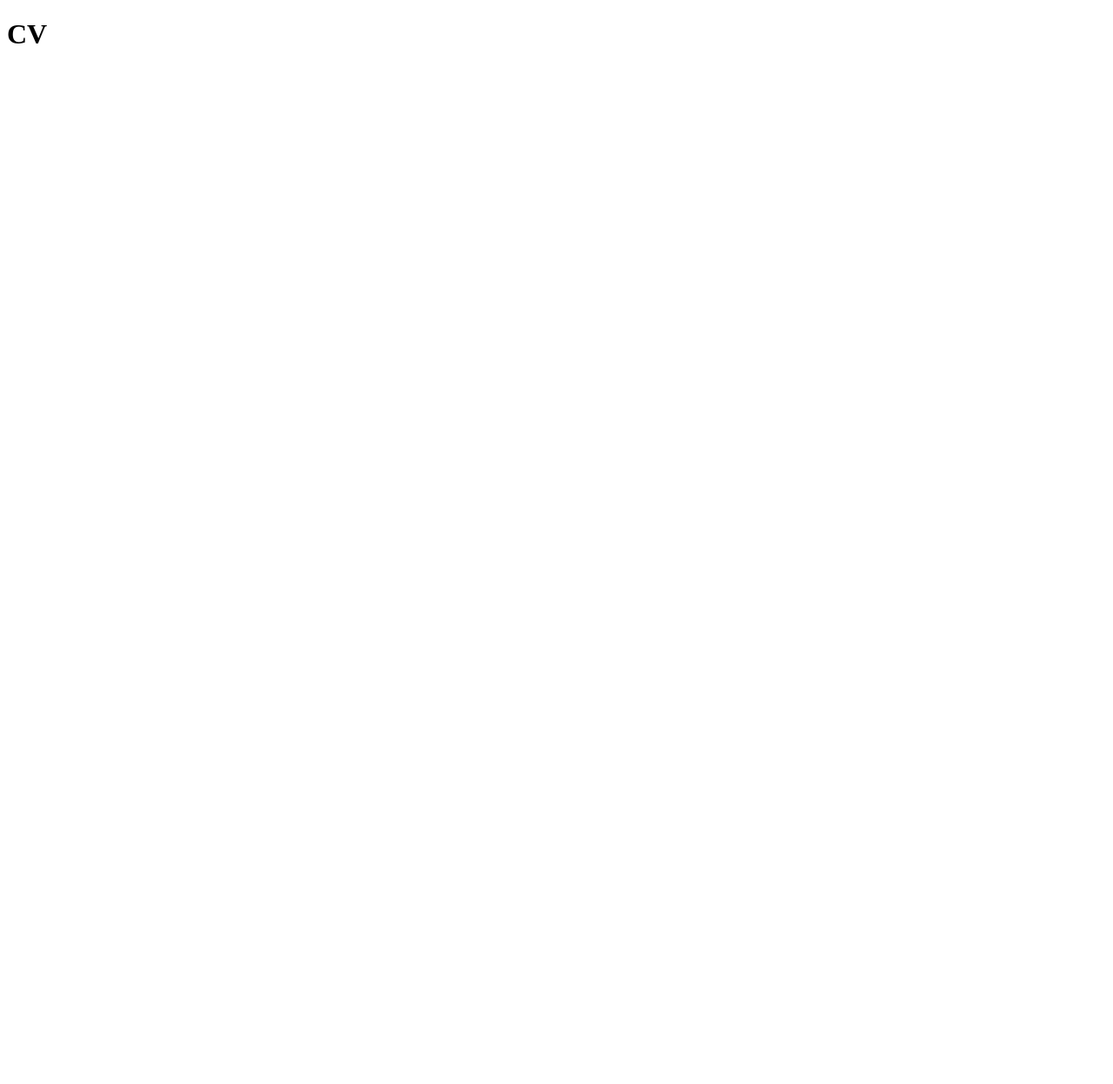
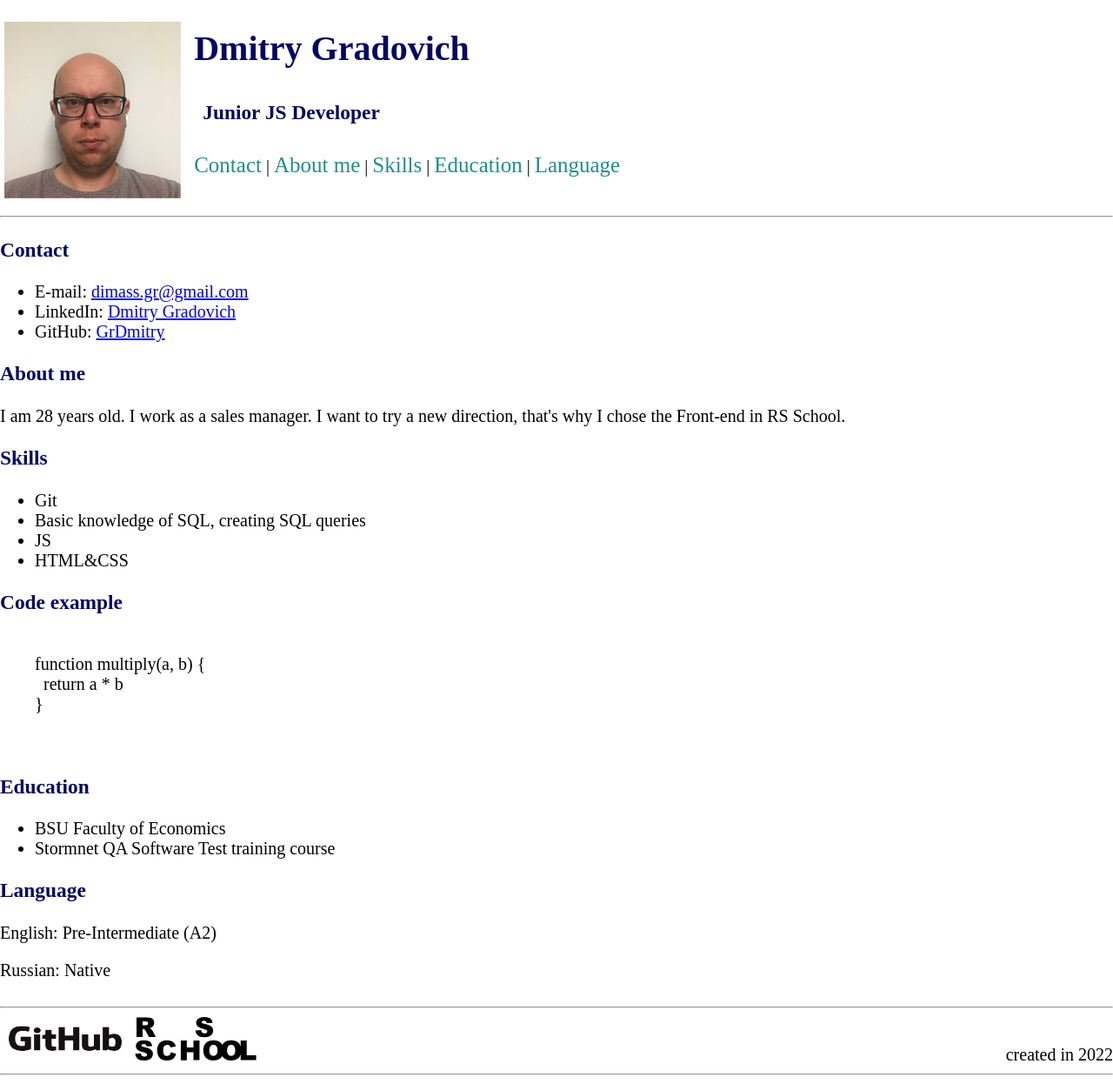
Before and after one commit to GrDmitry/rsschool-cv, a plain HTML site: page index.html in a window 1280 px wide. Shown: the whole page at 87% size. Before the commit the page ends 800 px from the top, so only its background shows below. Drawn offline with Linux system fonts and the light colour scheme; a web font is replaced by a local one.

Commit message:
feat: implement layout, apply styles, add images

```diff
--- a/index.html
+++ b/index.html
@@ -1,10 +1,79 @@
 <!DOCTYPE html>
 <html lang="EN">
   <head>
-    <meta charset="utf-8">
+    <meta charset="utf-8" />
+    <link href="style.css" rel="stylesheet" type="text/css" />
     <title>CV</title>
   </head>
-  <body>
-    <h1>CV</h1>
+
+    <header class="border">
+      <div class="avatar">
+        <img src="./img/photo.jpg" alt="avatar" />
+      </div>
+      <div>
+        <h1>Dmitry Gradovich</h1>
+        <h3 class="h">Junior JS Developer</h3>
+        <nav class="menu">
+          <a href="#Contact">Contact</a> | <a href="#About_me">About me</a> |
+          <a href="#Skills">Skills</a> | <a href="#Education">Education</a> |
+          <a href="#Language">Language</a>
+        </nav>
+      </div>
+          </header>
+        <main>
+ <hr>
+    <h3 id="Contact">Contact</h3>
+    <ul>
+      <li>
+        E-mail: <a href="mailto:dimass.gr@gmail.com">dimass.gr@gmail.com</a>
+      </li>
+      <li>
+        LinkedIn:
+        <a href="https://www.linkedin.com/in/grdmitry/">Dmitry Gradovich</a>
+      </li>
+      <li>GitHub: <a href="https://github.com/GrDmitry/">GrDmitry</a></li>
+    </ul>
+    <h3 id="About_me">About me</h3>
+    <p>
+      I am 28 years old. I work as a sales manager. I want to try a new
+      direction, that's why I chose the Front-end in RS School.
+    </p>
+    <h3 id="Skills">Skills</h3>
+    <ul>
+      <li>Git</li>
+      <li>Basic knowledge of SQL, creating SQL queries</li>
+      <li>JS</li>
+      <li>HTML&CSS</li>
+    </ul>
+    <h3>Code example</h3>
+    <pre>
+      <code>
+        function multiply(a, b) {
+          return a * b
+        }
+      </code>
+    </pre>
+    <h3 id="Education">Education</h3>
+    <ul>
+      <li>BSU Faculty of Economics</li>
+      <li>Stormnet QA Software Test training course</li>
+    </ul>
+    <h3 id="Language">Language</h3>
+    <p>English: Pre-Intermediate (A2)</p>
+    <p>Russian: Native</p>
+  </main>
+    <footer class="footer">
+      <hr />
+      <div>
+        <a href="https://github.com/GrDmitry"
+          ><img src="./img/GitHub_Logo.png" alt="githublogo" />
+        </a>
+        <a href="https://rs.school/js/">
+          <img src="./img/rs_school.svg" alt="rs school logo" />
+        </a>
+        <span>created in 2022</span>
+      </div>
+      <hr />
+    </footer>
   </body>
 </html>
--- a/style.css
+++ b/style.css
@@ -1,2 +1,56 @@
-h1, h2, h3, h4, h5, h6 {
-  color: rgb(0, 0, 0);}
+@import url("https://fonts.googleapis.com/css2?family=Shadows+Into+Light&family=Tiro+Kannada&display=swap");
+* {
+  font-family: "Tiro Kannada", serif;
+}
+.border {
+  padding: 5px;
+  display: flex;
+}
+.avatar {
+  max-width: 16%;
+  margin-right: 15px;
+}
+.avatar img {
+  margin-top: 20px;
+  width: 100%;
+}
+.menu a {
+  color: rgb(31, 142, 138);
+  font-size: 25px;
+  text-decoration: none;
+}
+
+h1,
+h2,
+h3 {
+  color: rgb(6, 6, 99);
+}
+.h {
+  padding: 10px;
+  width: fit-content;
+}
+body {
+  font-size: 20px;
+  max-width: 1440px;
+  margin: auto;
+  min-height: 100vh;
+  padding: 0;
+  display: flex;
+  flex-direction: column;
+}
+main {
+  flex-grow: 1;
+}
+.footer > div > a > img {
+  width: 150px;
+  height: 50px;
+}
+.footer > div {
+  display: flex;
+}
+.footer > div > span {
+  flex-grow: 1;
+  display: flex;
+  justify-content: flex-end;
+  align-items: flex-end;
+}
```
Also changed, not shown: img/GitHub_Logo.png (added), img/photo.jpg (added), img/rs_school.svg (added).
